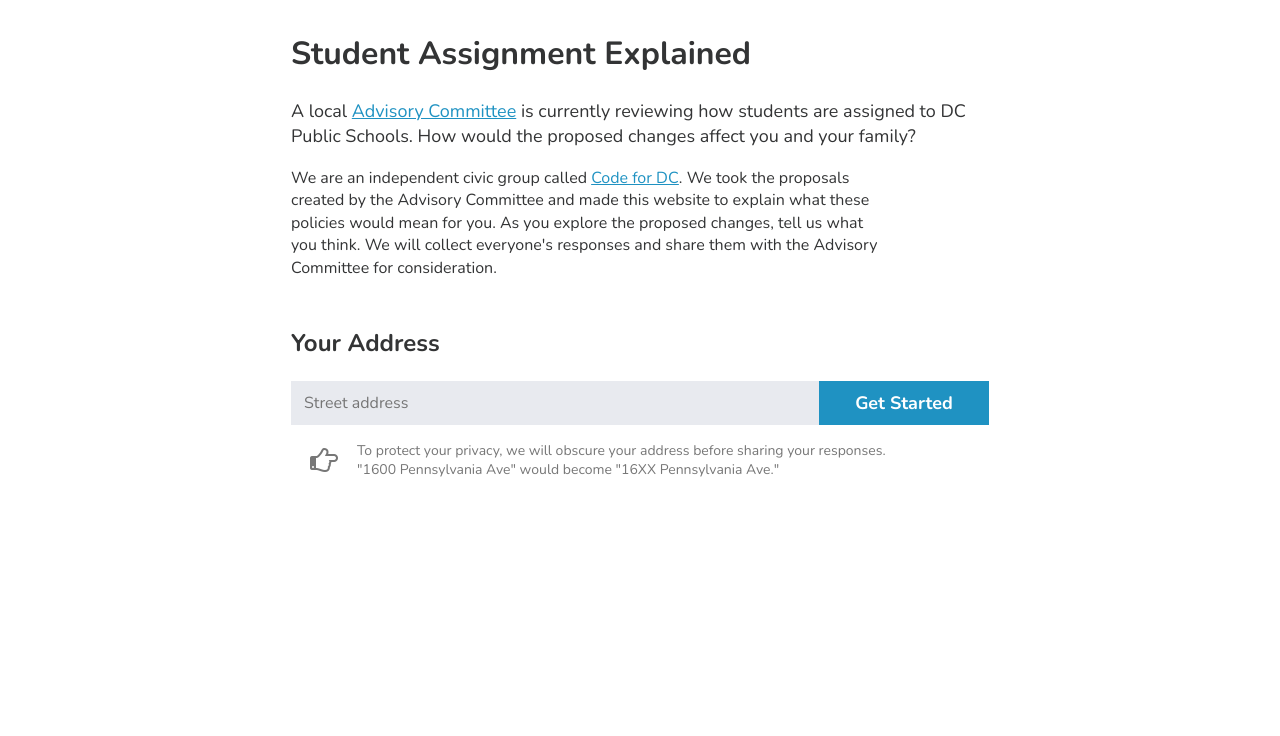
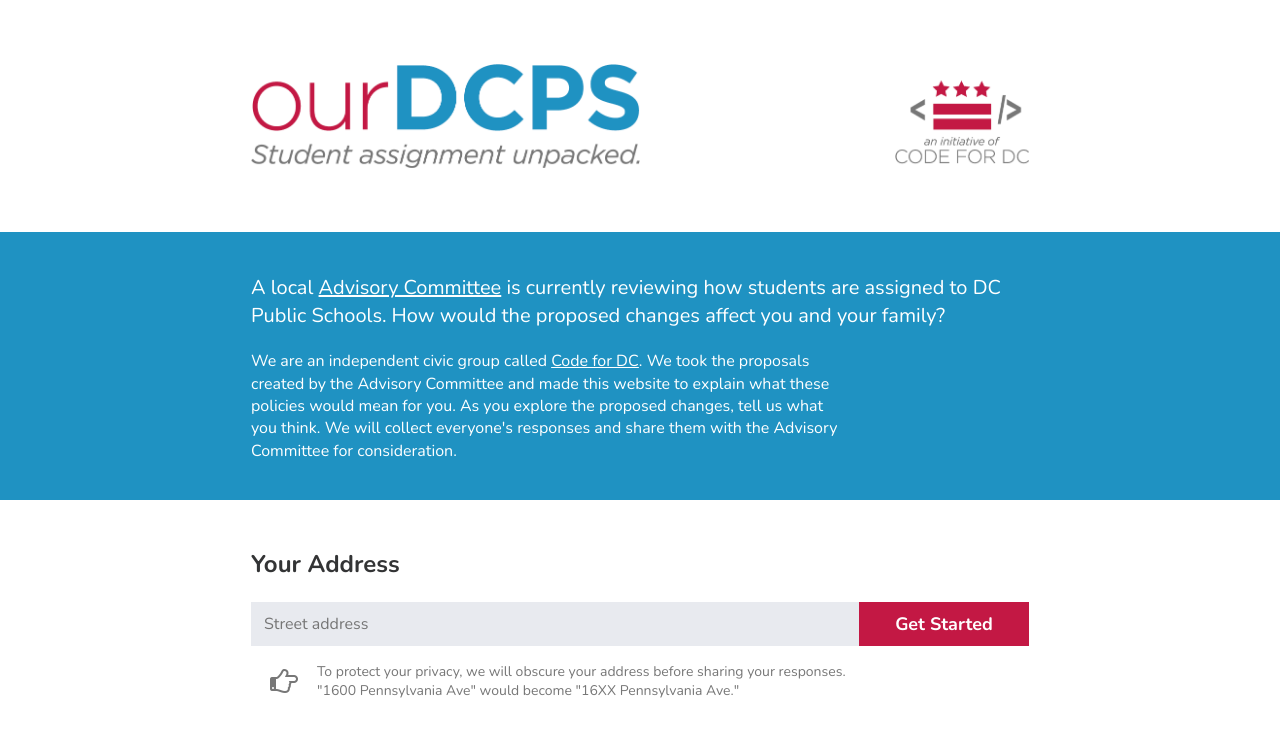
Before and after one commit to cmgiven/dcps-assignment, a website: page public/index.html in a window 1280 px wide. Drawn offline with nearby package versions, Linux system fonts and the light colour scheme.

Commit message:
Pretty header

```diff
--- a/public/css/main.css
+++ b/public/css/main.css
@@ -129,9 +129,40 @@ h2 { margin-top: 2em; }
 .row:after { clear: both; }
 
 div#wrapper {
-    max-width: 720px;
-    padding: 11px 11px 98px 11px;
+    padding-bottom: 98px;
+}
+
+section, header {
+    max-width: 800px;
+    padding: 0 11px;
     margin: 0 auto;
+}
+
+header {
+    position: relative;
+    margin: 5% auto;
+}
+
+#logo-img {
+    max-width: 50%;
+}
+
+#sponsor-img {
+    position: absolute;
+    top: 0;
+    bottom: 0;
+    right: 11px;
+    height: 100%;
+}
+
+div.inverse {
+    background: #1f92c2;
+    color: #fff;
+    padding: 22px 0;
+}
+
+div.inverse a {
+    color: #fff;
 }
 
 div.alert {
@@ -183,7 +214,7 @@ div.alert a {
 p:not(.lead) { max-width: 600px; }
 
 p.lead {
-    font-size: 18px;
+    font-size: 20px;
 }
 
 p.note {
@@ -234,7 +265,7 @@ button#address-validate {
     width: 170px;
     height: 44px;
     border: none;
-    background: #1f92c2;
+    background: #c31844;
     color: #fff;
     font-weight: 700;
     font-size: 18px;
--- a/public/index.html
+++ b/public/index.html
@@ -6,7 +6,7 @@
     <head>
         <meta charset="utf-8">
         <meta http-equiv="X-UA-Compatible" content="IE=edge">
-        <title>Student Assignment Explained</title>
+        <title>Student Assignment Unpacked</title>
         <meta name="description" content="">
         <meta name="viewport" content="width=device-width, initial-scale=1">
 
@@ -25,10 +25,17 @@
 
     <div id="wrapper">
 
-        <h1>Student Assignment Explained</h1>
+        <header>
+            <h1><img src="img/logo.png" id="logo-img" alt="Student Assignment Unpacked" /></h1>
+            <a href="http://codefordc.org" target="_blank"><img src="img/c4dc.png" id="sponsor-img" alt="An initiative of Code of DC" /></a>
+        </header>
 
-        <p class="lead">A local <a href="http://dme.dc.gov/book/student-assignment-and-school-boundaries-review-process/dc-advisory-committee-student" target="_blank">Advisory Committee</a> is currently reviewing how students are assigned to DC Public Schools. How would the proposed changes affect you and your family?</p>
-        <p>We are an independent civic group called <a href="http://codefordc.org" target="_blank">Code for DC</a>. We took the proposals created by the Advisory Committee and made this website to explain what these policies would mean for you. As you explore the proposed changes, tell us what you think. We will collect everyone's responses and share them with the Advisory Committee for consideration.</p>
+        <div class="inverse">
+            <section id="intro">
+                <p class="lead">A local <a href="http://dme.dc.gov/book/student-assignment-and-school-boundaries-review-process/dc-advisory-committee-student" target="_blank">Advisory Committee</a> is currently reviewing how students are assigned to DC Public Schools. How would the proposed changes affect you and your family?</p>
+                <p>We are an independent civic group called <a href="http://codefordc.org" target="_blank">Code for DC</a>. We took the proposals created by the Advisory Committee and made this website to explain what these policies would mean for you. As you explore the proposed changes, tell us what you think. We will collect everyone's responses and share them with the Advisory Committee for consideration.</p>
+            </section>
+        </div>
 
         <div id="no-js" class="warning alert">
             <p>This website needs Javascript to be turned on. You can do this in your web browser's settings, or you might try another browser.</p>
```
Also changed, not shown: public/img/c4dc.png (added), public/img/logo.png (added).
